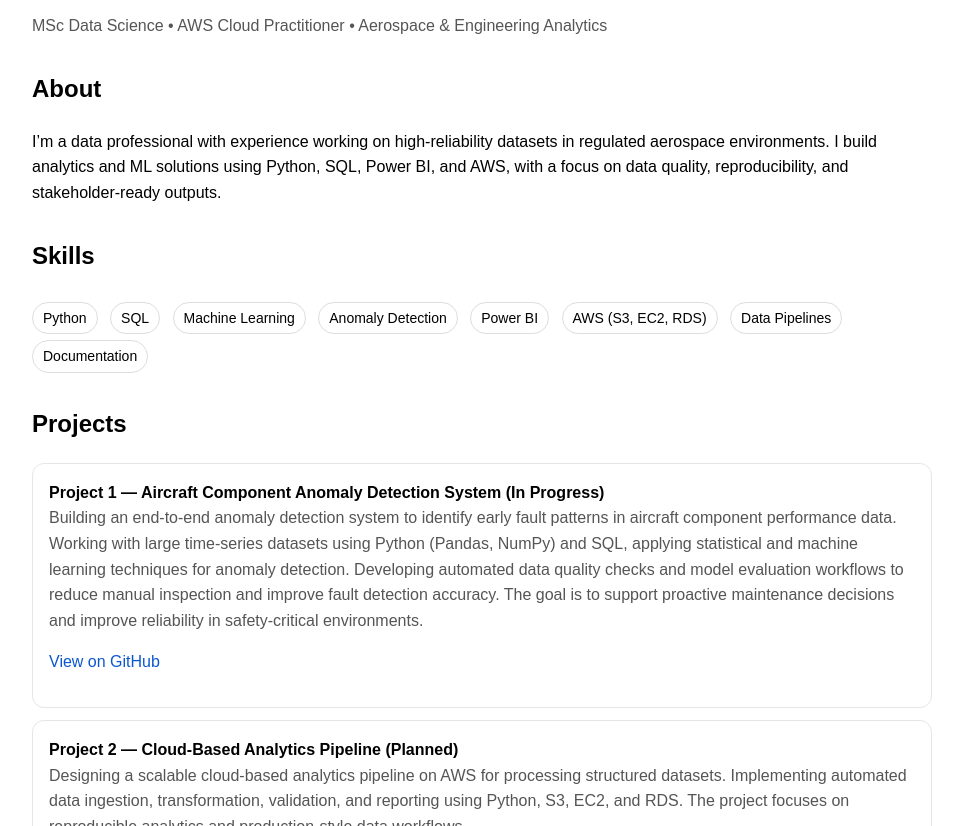
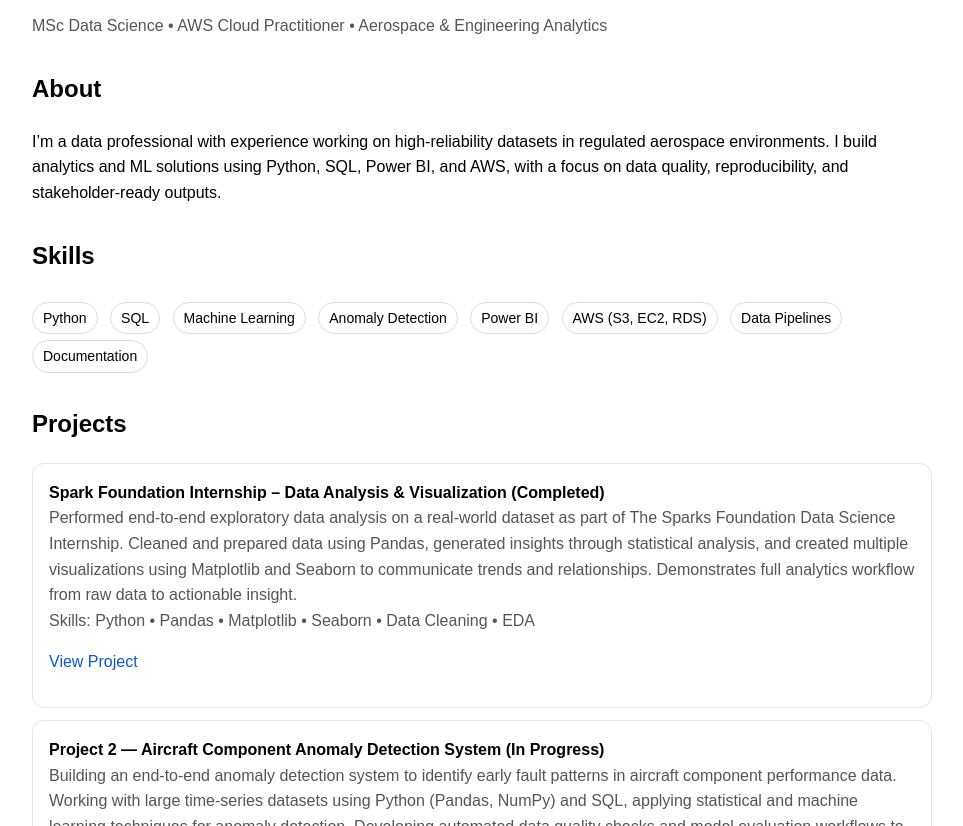
Before and after one commit to raviremya/remyaravi.github.io, a plain HTML site: page index.html in a window 1280 px wide. Shown: the part 126-952 px from the top of the page, without its empty margins (8-971 px from the left). Drawn offline with Linux system fonts and the light colour scheme.

Commit message:
Update index.html
project added

```diff
--- a/index.html
+++ b/index.html
@@ -45,9 +45,22 @@
 
   <div class="section">
     <h2>Projects</h2>
+    <div class="card">
+  <b>Spark Foundation Internship – Data Analysis & Visualization (Completed)</b>
+  <div class="muted">
+    Performed end-to-end exploratory data analysis on a real-world dataset as part of The Sparks Foundation Data Science Internship.
+    Cleaned and prepared data using Pandas, generated insights through statistical analysis, and created multiple visualizations
+    using Matplotlib and Seaborn to communicate trends and relationships.
+    Demonstrates full analytics workflow from raw data to actionable insight.
+  </div>
+  <div class="muted">Skills: Python • Pandas • Matplotlib • Seaborn • Data Cleaning • EDA</div>
+  <p>
+    <a href="https://github.com/raviremya/Spark_Foundation_Internship_task6/blob/5c14924312ea9d253f74da1a9cfcbf4a75d47758/Spark_Task6.ipynb">View Project</a>
+  </p>
+</div>
 
     <div class="card">
-      <b>Project 1 — Aircraft Component Anomaly Detection System (In Progress)</b>
+      <b>Project 2 — Aircraft Component Anomaly Detection System (In Progress)</b>
       <div class="muted">Building an end-to-end anomaly detection system to identify early fault patterns in aircraft component performance data.
 Working with large time-series datasets using Python (Pandas, NumPy) and SQL, applying statistical and machine learning techniques for anomaly detection.
 Developing automated data quality checks and model evaluation workflows to reduce manual inspection and improve fault detection accuracy.
@@ -58,7 +71,7 @@ The goal is to support proactive maintenance decisions and improve reliability i
     </div>
 
     <div class="card">
-      <b>Project 2 — Cloud-Based Analytics Pipeline (Planned)</b>
+      <b>Project 3 — Cloud-Based Analytics Pipeline (Planned)</b>
       <div class="muted">Designing a scalable cloud-based analytics pipeline on AWS for processing structured datasets.
 Implementing automated data ingestion, transformation, validation, and reporting using Python, S3, EC2, and RDS.
 The project focuses on reproducible analytics and production-style data workflows.</div>
```
